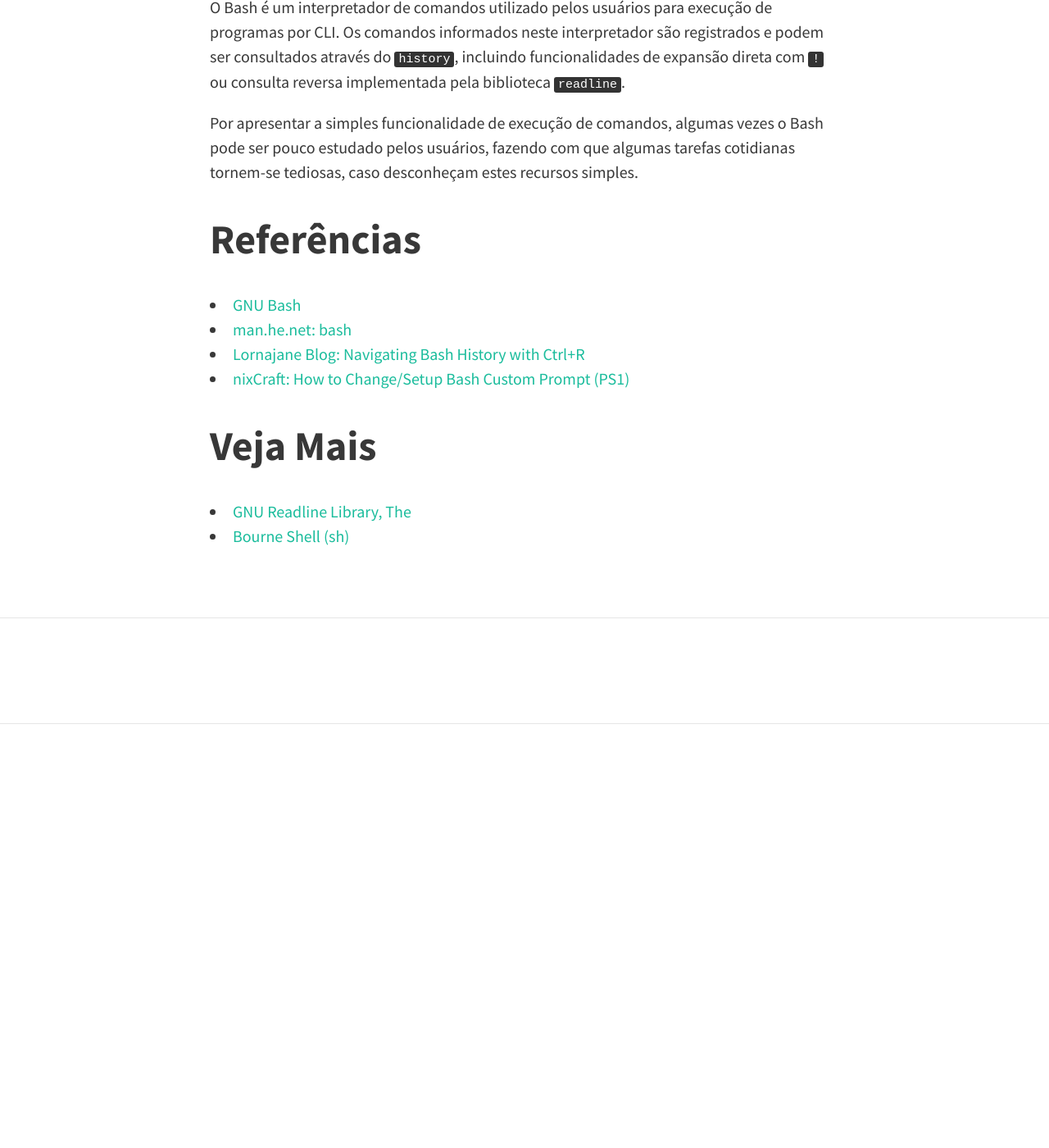
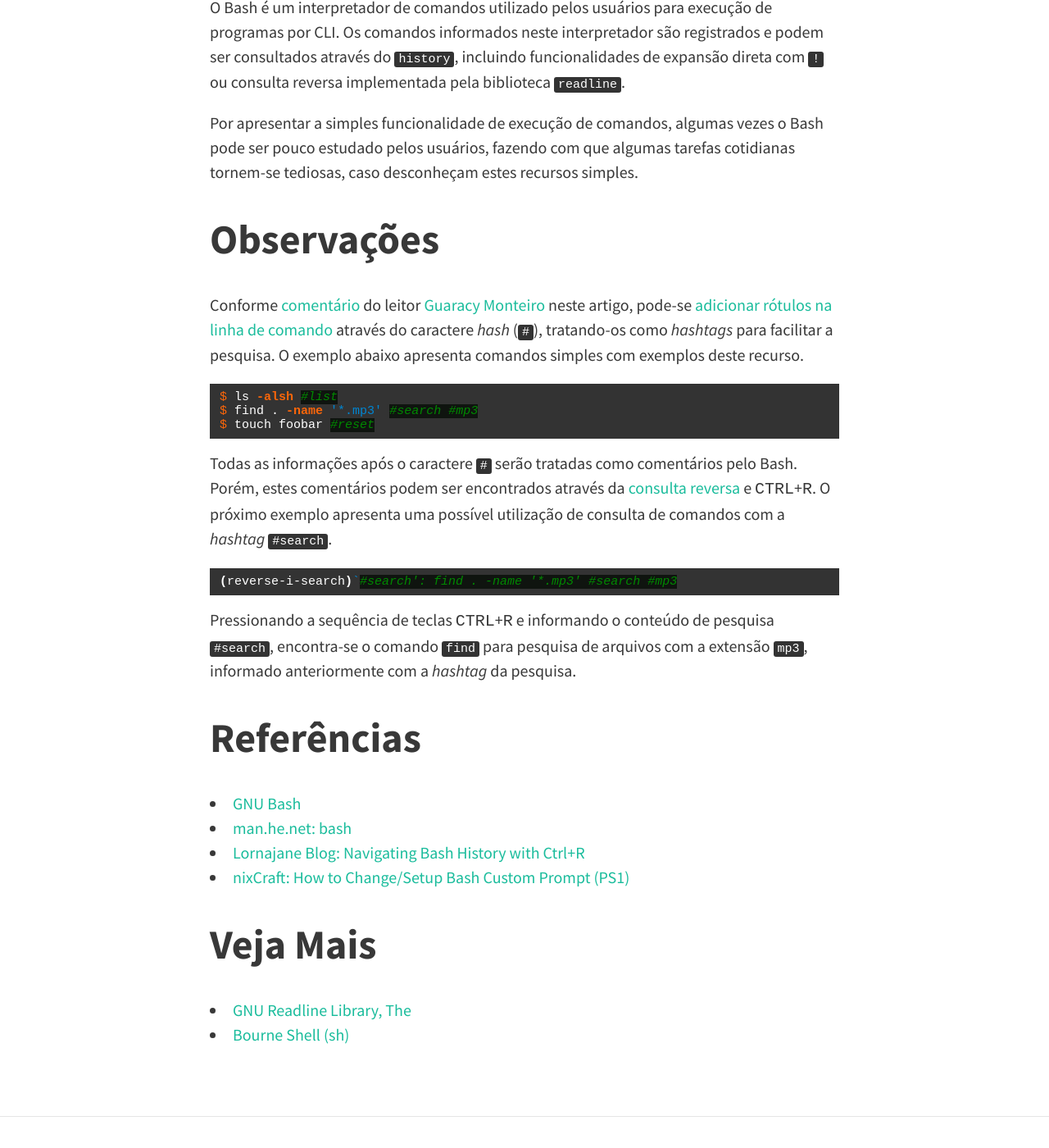
Before and after one commit to wandersonwhcr/wandersonwhcr.github.io, a Jekyll site: the page built from _posts/2017-01-28-expansao-de-historico-no-bash.md, in a window 1280 px wide and 1400 px high, scrolled down 3504 px. Shown: the whole window at 82% size. Built offline with Jekyll 4.4.1, drawn with Linux system fonts in a browser that asks for light colours; nearby versions of some CDN libraries; comment, search, counter and statistics services are not loaded; before the commit the page ends 4387 px from its top, so only the background shows below that.

Commit message:
Adiciona dicas informadas pelo leitor

````diff
--- a/_posts/2017-01-28-expansao-de-historico-no-bash.md
+++ b/_posts/2017-01-28-expansao-de-historico-no-bash.md
@@ -111,6 +111,24 @@ O Bash é um interpretador de comandos utilizado pelos usuários para execução
 
 Por apresentar a simples funcionalidade de execução de comandos, algumas vezes o Bash pode ser pouco estudado pelos usuários, fazendo com que algumas tarefas cotidianas tornem-se tediosas, caso desconheçam estes recursos simples.
 
+# Observações
+
+Conforme [comentário](#comment-3129293460) do leitor [Guaracy Monteiro](https://guaracy.github.io/) neste artigo, pode-se [adicionar rótulos na linha de comando](https://guaracy.github.io/posts/rotulos-na-linha-de-comando/) através do caractere _hash_ (`#`), tratando-os como _hashtags_ para facilitar a pesquisa. O exemplo abaixo apresenta comandos simples com exemplos deste recurso.
+
+```bash
+$ ls -alsh #list
+$ find . -name '*.mp3' #search #mp3
+$ touch foobar #reset
+```
+
+Todas as informações após o caractere `#` serão tratadas como comentários pelo Bash. Porém, estes comentários podem ser encontrados através da [consulta reversa](#consulta-reversa) e <kbd>CTRL</kbd>+<kbd>R</kbd>. O próximo exemplo apresenta uma possível utilização de consulta de comandos com a _hashtag_ `#search`.
+
+```bash
+(reverse-i-search)`#search': find . -name '*.mp3' #search #mp3
+```
+
+Pressionando a sequência de teclas <kbd>CTRL</kbd>+<kbd>R</kbd> e informando o conteúdo de pesquisa `#search`, encontra-se o comando `find` para pesquisa de arquivos com a extensão `mp3`, informado anteriormente com a _hashtag_ da pesquisa.
+
 # Referências
 
 * [GNU Bash](https://www.gnu.org/software/bash/)
````
